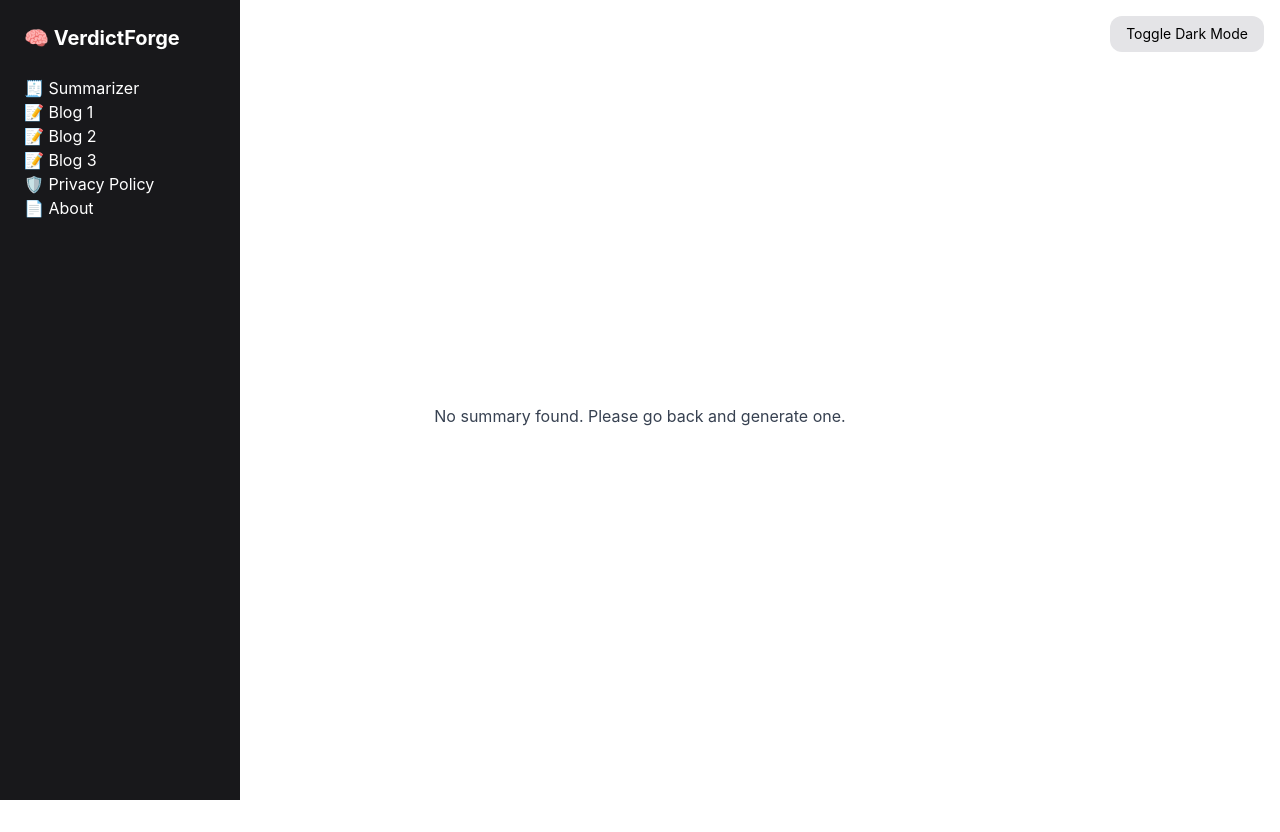
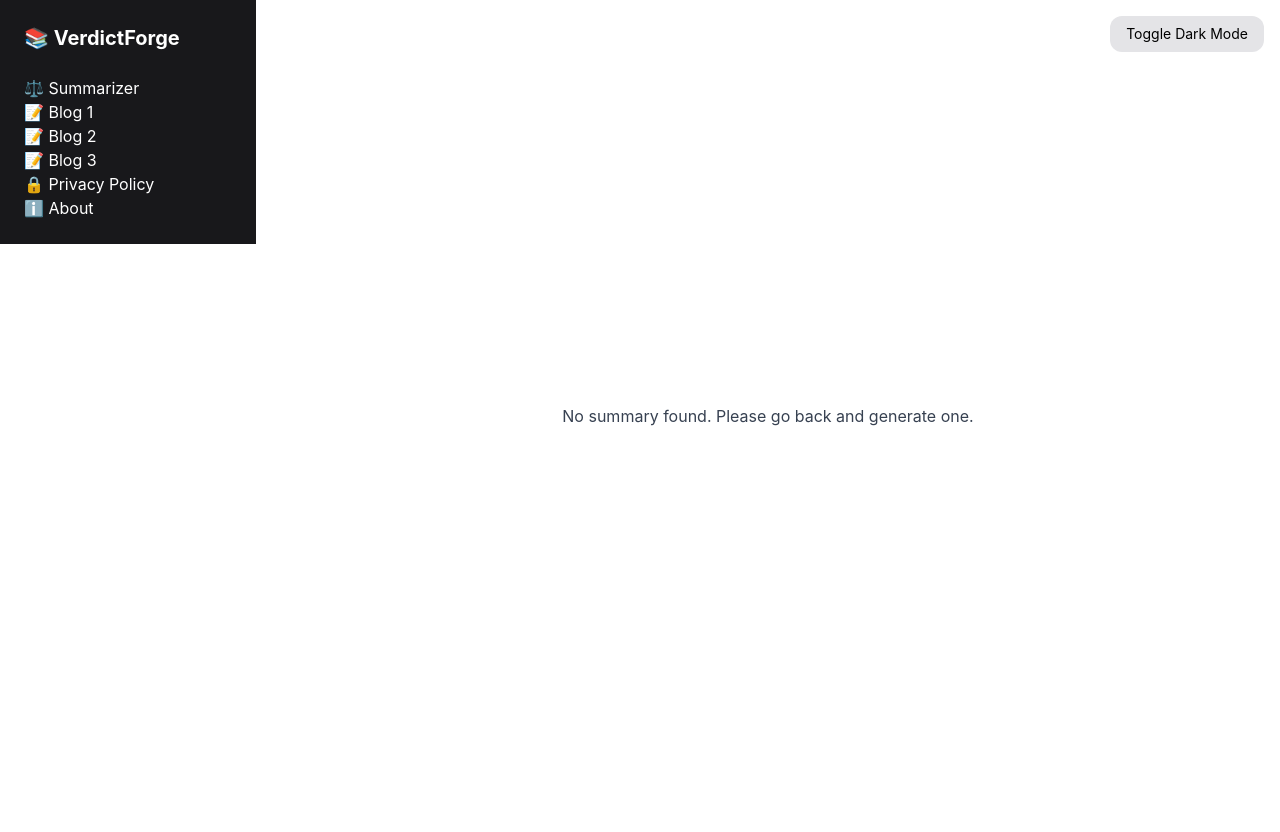
Before and after one commit to ParthivmMS/verdictforge-clean2, a Next.js app: page /result in a window 1280 px wide. Built offline with nearby package versions, Linux system fonts and the light colour scheme.

Commit message:
Update Sidebar.tsx

```diff
--- a/components/Sidebar.tsx
+++ b/components/Sidebar.tsx
@@ -1,30 +1,35 @@
 // components/Sidebar.tsx
+import { useState } from 'react';
 import Link from 'next/link';
 
 export default function Sidebar() {
+  const [open, setOpen] = useState(false);
+
   return (
-    <div className="w-60 h-screen bg-zinc-900 text-white fixed left-0 top-0 p-6 space-y-4">
-      <h1 className="text-xl font-bold mb-6">🧠 VerdictForge</h1>
-      <nav className="space-y-2">
-        <Link href="/">
-          <span className="block hover:text-blue-400">🧾 Summarizer</span>
-        </Link>
-        <Link href="/blog1">
-          <span className="block hover:text-blue-400">📝 Blog 1</span>
-        </Link>
-        <Link href="/blog2">
-          <span className="block hover:text-blue-400">📝 Blog 2</span>
-        </Link>
-        <Link href="/blog3">
-          <span className="block hover:text-blue-400">📝 Blog 3</span>
-        </Link>
-        <Link href="/privacy">
-          <span className="block hover:text-blue-400">🛡️ Privacy Policy</span>
-        </Link>
-        <Link href="/about">
-          <span className="block hover:text-blue-400">📄 About</span>
-        </Link>
-      </nav>
-    </div>
+    <>
+      {/* Mobile toggle button */}
+      <button
+        onClick={() => setOpen(!open)}
+        className="fixed top-4 left-4 z-50 p-2 bg-blue-600 text-white rounded-lg lg:hidden"
+      >
+        ☰
+      </button>
+
+      {/* Sidebar */}
+      <div
+        className={`fixed top-0 left-0 h-full w-64 bg-zinc-900 text-white p-6 space-y-4 z-40 transform transition-transform duration-300
+          ${open ? 'translate-x-0' : '-translate-x-full'} lg:translate-x-0 lg:relative lg:block`}
+      >
+        <h1 className="text-xl font-bold mb-6">📚 VerdictForge</h1>
+        <nav className="space-y-2">
+          <Link href="/"><span className="block hover:text-blue-400">⚖️ Summarizer</span></Link>
+          <Link href="/blog1"><span className="block hover:text-blue-400">📝 Blog 1</span></Link>
+          <Link href="/blog2"><span className="block hover:text-blue-400">📝 Blog 2</span></Link>
+          <Link href="/blog3"><span className="block hover:text-blue-400">📝 Blog 3</span></Link>
+          <Link href="/privacy"><span className="block hover:text-blue-400">🔒 Privacy Policy</span></Link>
+          <Link href="/about"><span className="block hover:text-blue-400">ℹ️ About</span></Link>
+        </nav>
+      </div>
+    </>
   );
 }
```
